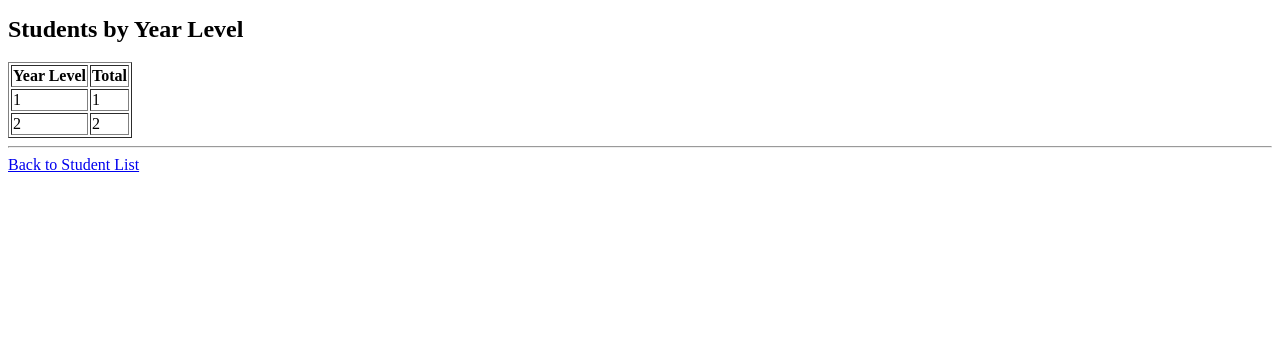
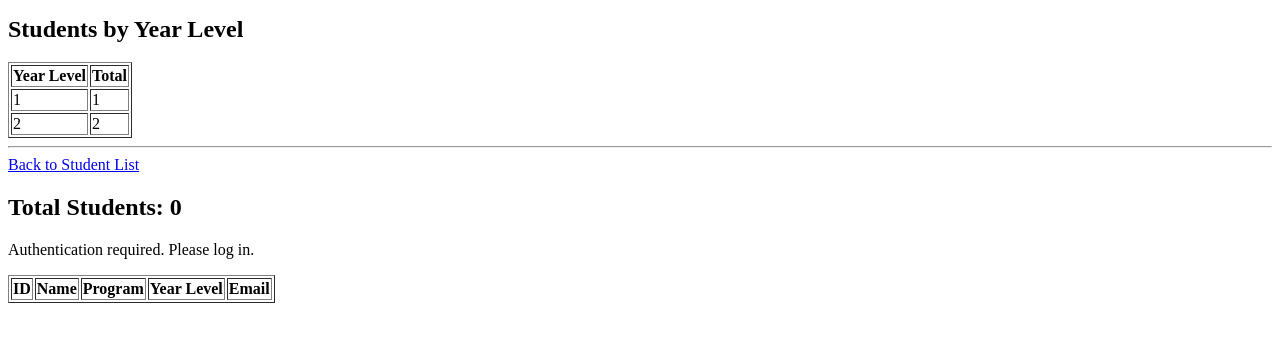
Before and after one commit to NinomaeIgarashi/LNDR_DjangoWebApp, a Django app: page /registration/dashboard/ in a window 1280 px wide. Shown: the part 344-686 px from the top of the page. Run offline with Django 5.2, Linux system fonts and the light colour scheme; data comes from the database, SQL or seed files in the repository; both versions use the stored data as it was after the commit; lists and menus that the app fills with data are empty.

Commit message:
"Implement AJAX Student Dashboard"

```diff
--- /dev/null
+++ b/registration/static/registration/js/student_dashboard.js
@@ -0,0 +1,94 @@
+// fetch("/api/students")
+// .then(response => response.json())
+// .then(data => {
+//     console.log(data);
+// });
+
+async function loadStudents() {
+
+    const loadingMessage =
+        document.getElementById("loading-message");
+
+    const errorMessage =
+        document.getElementById("error-message");
+
+    const studentCount =
+        document.getElementById("student-count");
+
+    const tableBody =
+        document.getElementById("student-table-body");
+
+    try {
+
+        loadingMessage.textContent =
+            "Loading students...";
+
+        errorMessage.textContent = "";
+
+        const response =
+            await fetch("/api/students/");
+
+        if (!response.ok) {
+
+            if (response.status === 401) {
+                throw new Error(
+                    "Authentication required. Please log in."
+                );
+            }
+
+            throw new Error(
+                `HTTP error: ${response.status}`
+            );
+        }
+
+        const data =
+            await response.json();
+
+        studentCount.textContent = data.count;
+
+        tableBody.innerHTML = "";
+
+        if (data.students.length === 0) {
+
+            // Empty state: one row spanning all 5 columns
+            const row = document.createElement("tr");
+            row.innerHTML = `
+                <td colspan="5">
+                    No Student records found.
+                </td>
+            `;
+            tableBody.appendChild(row);
+
+        } else {
+
+            // Normal state: one row per student
+            data.students.forEach(student => {
+                const row = document.createElement("tr");
+                row.innerHTML = `
+                    <td>${student.id}</td>
+                    <td>${student.student_name}</td>
+                    <td>${student.program}</td>
+                    <td>${student.year_level}</td>
+                    <td>${student.email}</td>
+                `;
+                tableBody.appendChild(row);
+            });
+        }
+
+        loadingMessage.textContent = "";
+
+    } catch (error) {
+
+        loadingMessage.textContent = "";
+
+        errorMessage.textContent =
+            error.message;
+
+        console.error(
+            "Student loading error:",
+            error
+        );
+    }
+}
+
+loadStudents();
--- a/registration/templates/registration/student_dashboard.html
+++ b/registration/templates/registration/student_dashboard.html
@@ -1,3 +1,4 @@
+{% load static %}
 <!DOCTYPE html>
 <html>
 <head>
@@ -67,5 +68,31 @@
         Back to Student List
     </a>
 
+    <h2>
+        Total Students:
+        <span id="student-count">0</span>
+    </h2>
+
+    <p id="loading-message">Loading students...</p>
+    <p id="error-message"></p>
+
+    <table border="1" id="student-table">
+        <thead>
+            <tr>
+                <th>ID</th>
+                <th>Name</th>
+                <th>Program</th>
+                <th>Year Level</th>
+                <th>Email</th>
+            </tr>
+        </thead>
+
+        <tbody id="student-table-body">
+        </tbody>
+    </table>
+
+
 </body>
 </html>
+
+<script src="{% static 'registration/js/student_dashboard.js' %}"></script>
```
Also changed, not shown: db.sqlite3.
